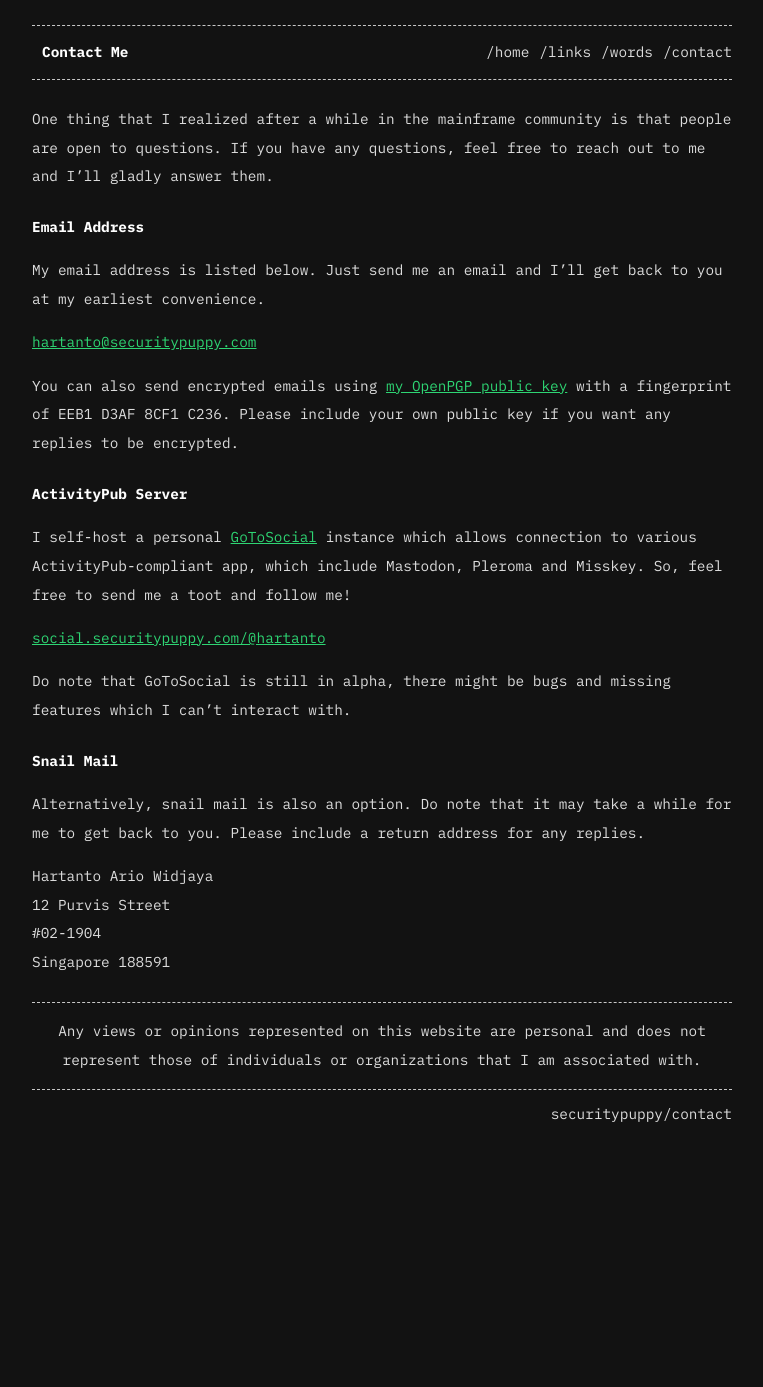
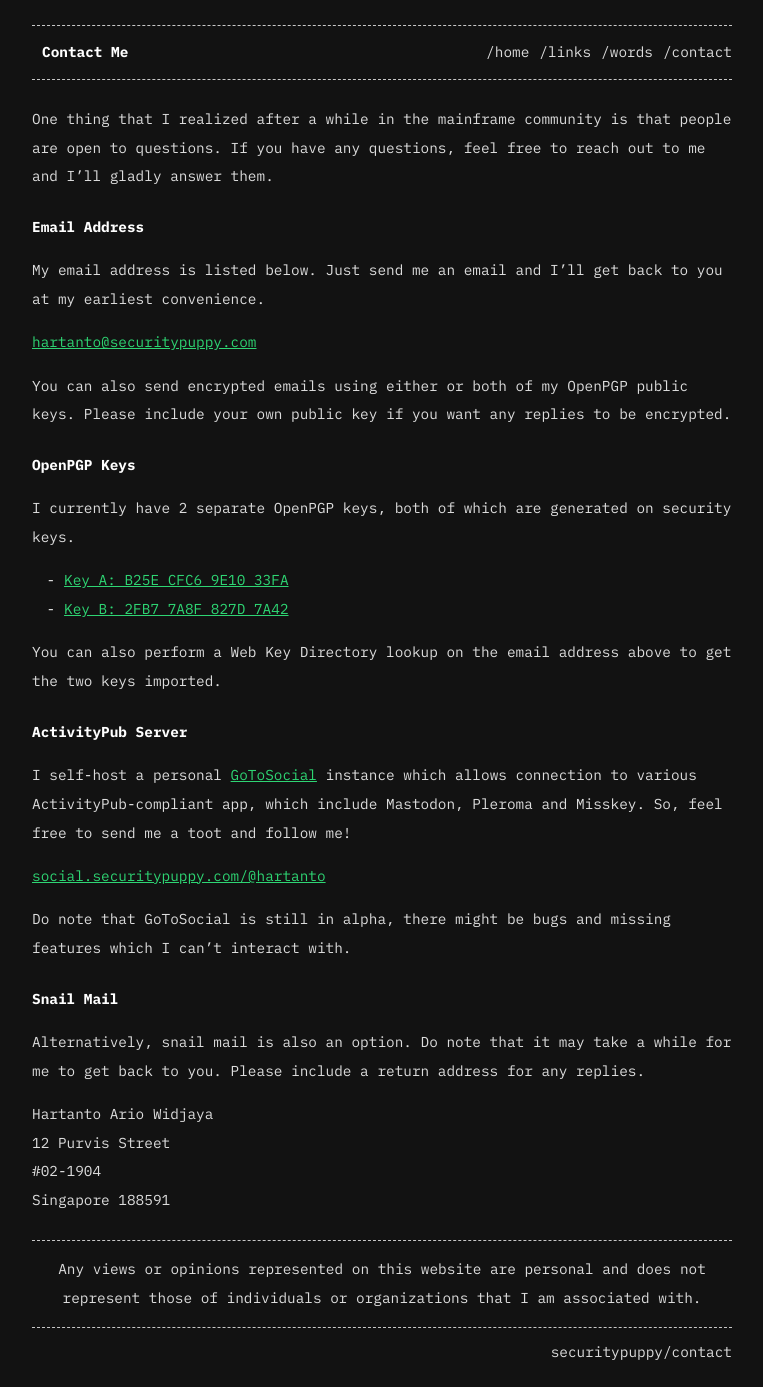
Before and after one commit to tanto259/securitypuppy, a Jekyll site: the page built from pages/contact.md, in a window 1280 px wide. Shown: the whole page, without its empty margins (258-1021 px from the left). Built offline with Jekyll 4.4.1, drawn with Linux system fonts in a browser that asks for light colours; before the commit the page ends 1149 px from its top, so only the background shows below that.

Commit message:
Change OpenPGP Key

```diff
--- a/pages/contact.md
+++ b/pages/contact.md
@@ -16,7 +16,16 @@ My email address is listed below. Just send me an email and I'll get back to you
 
 <a data="92CE2?E@oD64FC:EJAFAAJ]4@>" class="contact-button javascript-required">Please enable Javascript to see email.</a>
 
-You can also send encrypted emails using [my OpenPGP public key](https://securitypuppy.com/.well-known/openpgpkey/EEB1D3AF8CF1C236.pub.asc) with a fingerprint of EEB1 D3AF 8CF1 C236. Please include your own public key if you want any replies to be encrypted.
+You can also send encrypted emails using either or both of my OpenPGP public keys. Please include your own public key if you want any replies to be encrypted.
+
+### OpenPGP Keys
+
+I currently have 2 separate OpenPGP keys, both of which are generated on security keys.
+
+- [Key A: B25E CFC6 9E10 33FA](https://securitypuppy.com/.well-known/openpgpkey/B25ECFC69E1033FA.pub.asc)
+- [Key B: 2FB7 7A8F 827D 7A42](https://securitypuppy.com/.well-known/openpgpkey/2FB77A8F827D7A42.pub.asc)
+
+You can also perform a Web Key Directory lookup on the email address above to get the two keys imported.
 
 ### ActivityPub Server
 
```
Also changed, not shown: .well-known/keyoxide.txt (deleted), .well-known/security.txt, 4 other files.
